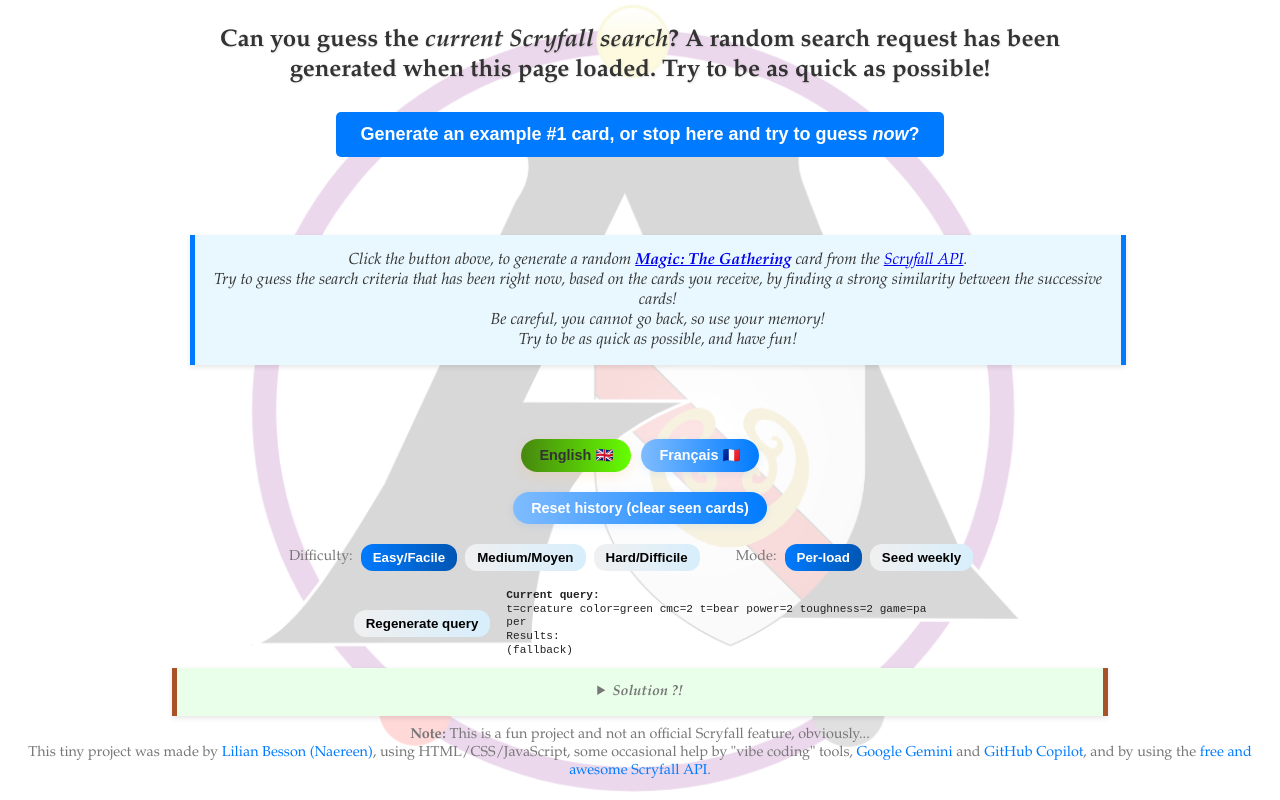
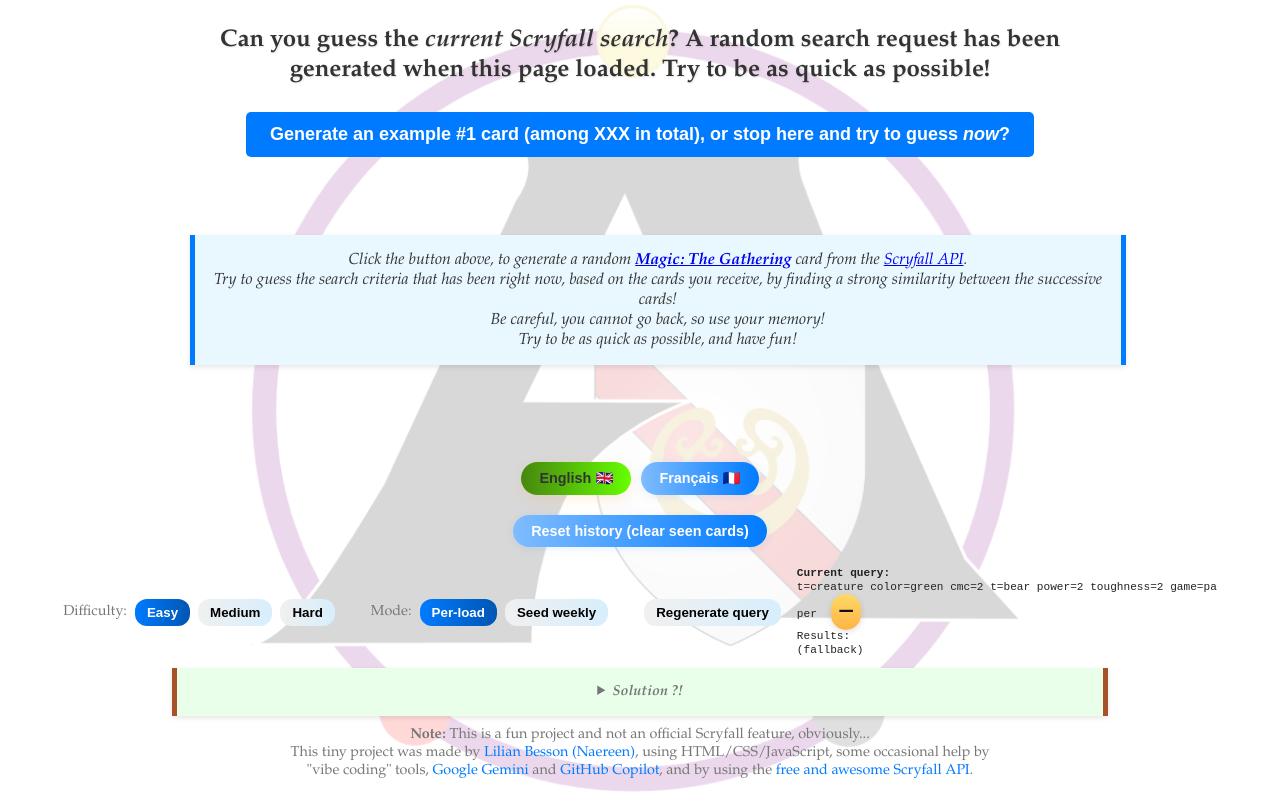
Before and after one commit to Naereen/Can-you-guess-my-Scryfall-search-of-the-week-MTG, a plain HTML site: page guess-a-random-query.html in a window 1280 px wide. Drawn offline with Linux system fonts and the light colour scheme; no server answers.

Commit message:
Added a badge in 'orange' color, to show how many different cards exist in the results of this (new, randomly generated) request.

```diff
--- a/guess-a-random-query.html
+++ b/guess-a-random-query.html
@@ -38,10 +38,10 @@
 
         <button id="generate-btn">
             <div class="english">
-                Generate an example #<span id="count">1</span> card, or stop here and try to guess <em>now</em>?
+                Generate an example #<span id="count">1</span> card (among XXX in total), or stop here and try to guess <em>now</em>?
             </div>
             <div class="french">
-                Génère une carte exemple #<span id="count-fr">1</span> aléatoire, ou arrête ici et essaie de deviner <em>maintenant</em> ?
+                Génère une carte exemple #<span id="count-fr">1</span> aléatoire (parmi XXX au total), ou arrête ici et essaie de deviner <em>maintenant</em> ?
             </div>
         </button>
 
@@ -84,18 +84,22 @@
             <div class="difficulty">
                 <span class="english">Difficulty:</span>
                 <span class="french">Difficulté :</span>
-                <button id="diff-easy" class="diff-btn active">Easy/Facile</button>
-                <button id="diff-medium" class="diff-btn">Medium/Moyen</button>
-                <button id="diff-hard" class="diff-btn">Hard/Difficile</button>
+                <button id="diff-easy" class="diff-btn active"><span class="english">Easy</span><span class="french">Facile</span></button>
+                <button id="diff-medium" class="diff-btn"><span class="english">Medium</span><span class="french">Moyen</span></button>
+                <button id="diff-hard" class="diff-btn"><span class="english">Hard</span><span class="french">Difficile</span></button>
             </div>
-            <br>
+
+            <br><br><br>
+
             <div class="mode-switch">
                 <span class="english">Mode:</span>
                 <span class="french">Mode :</span>
                 <button id="mode-perload" class="mode-btn active"><span class="english">Per-load</span><span class="french">À chaque chargement</span></button>
                 <button id="mode-weekly" class="mode-btn"><span class="english">Seed weekly</span><span class="french">Seed hebdo</span></button>
             </div>
-            <br>
+
+            <br><br><br>
+
             <div class="regenerate">
                 <button id="regenerate-query">
                     <span class="english">Regenerate query</span>
@@ -105,6 +109,7 @@
                     <strong class="english">Current query:</strong>
                     <strong class="french">Requête actuelle :</strong>
                     <span id="current-query-display">(generating...)</span>
+                    <span id="current-query-badge" class="result-badge" role="status" aria-live="polite" title="Results">—</span>
                     <div class="current-query-results">
                         <span class="english">Results:</span>
                         <span class="french">Résultats :</span>
@@ -194,10 +199,12 @@
         // We'll generate a random human-readable Scryfall query at each page load.
         // The generated value will be stored on `window.SCRYFALL_SEARCH_QUERY` so other parts
         // of the page can reference it (solution link, etc.). A small validation step
-        // calls the Scryfall search endpoint to ensure the query returns at least
-        // `MIN_RESULTS` cards and that at least one has an image.
+        // calls the Scryfall search endpoint to ensure the query returns
+        // at least `MIN_RESULTS` cards, at most `MAX_RESULTS` cards
+        // and that at least one has an image.
 
         const MIN_RESULTS = 10;
+        const MAX_RESULTS = 50;
         const MAX_GENERATION_ATTEMPTS = 30;
 
         // Placeholder while we generate/validate
@@ -333,6 +340,33 @@
                 .replace(/\{cmc_max\}/g, cmc_max)
                 .replace(/\{pow\}/g, pow)
                 .replace(/\{tou\}/g, tou);
+            // Choose a keyword pool depending on difficulty (support keys with hyphens)
+            const keywordPool = (function() {
+                if (!pools) return pools;
+                if (difficulty === 'hard') return pools['keywords-hard'] || pools['keywords'] || [];
+                if (difficulty === 'medium') return pools['keywords-medium'] || pools['keywords'] || [];
+                return pools['keywords'] || [];
+            })();
+
+            // Choose a flavor pool if present
+            const flavorPool = pools && (pools.flavors || pools['flavors']) ? (pools.flavors || pools['flavors']) : [];
+
+            // Replace {keyword} and {flavor} placeholders if present
+            if (/\{keyword\}/.test(tpl) || /o:\{keyword\}/.test(tpl)) {
+                const chosenKeyword = (keywordPool && keywordPool.length)
+                    ? (mode === 'weekly' ? pickRandomWithRNG(keywordPool, rng) : pickRandom(keywordPool))
+                    : '';
+                q = q.replace(/\{keyword\}/g, chosenKeyword);
+                // Also replace o:{keyword} occurrences if template uses that form
+                q = q.replace(/o:\s*\{keyword\}/g, () => 'o:' + encodeURIComponent(chosenKeyword));
+            }
+
+            if (/\{flavor\}/.test(tpl)) {
+                const chosenFlavor = (flavorPool && flavorPool.length)
+                    ? (mode === 'weekly' ? pickRandomWithRNG(flavorPool, rng) : pickRandom(flavorPool))
+                    : '';
+                q = q.replace(/\{flavor\}/g, chosenFlavor);
+            }
 
             q = q.replace(/\s+/g, ' ').trim();
             return q;
@@ -356,7 +390,9 @@
                 // If the API returns no results, consider it invalid
                 const total = Number(json.total_cards || 0);
                 const effectiveMin = (CONFIG && typeof CONFIG.min_results === 'number') ? CONFIG.min_results : MIN_RESULTS;
+                const effectiveMax = (CONFIG && typeof CONFIG.max_results === 'number') ? CONFIG.max_results : MAX_RESULTS;
                 if (total < effectiveMin) return {ok: false, reason: 'too_few_results', total};
+                if (total > effectiveMax) return {ok: false, reason: 'too_many_results', total};
 
                 // Ensure at least one result has an image
                 const data = Array.isArray(json.data) ? json.data : [];
@@ -374,8 +410,10 @@
             if (currentQueryDisplay) currentQueryDisplay.textContent = '(generating...)';
             const resEn = document.getElementById('current-query-results-en');
             const resFr = document.getElementById('current-query-results-fr');
-            if (resEn) resEn.textContent = '(… )';
-            if (resFr) resFr.textContent = '(… )';
+            const badge = document.getElementById('current-query-badge');
+            if (resEn) resEn.textContent = '(…)';
+            if (resFr) resFr.textContent = '(…)';
+            if (badge) { badge.textContent = '…'; badge.title = 'Generating… / Génération…'; }
             let attempt = 0;
             while (attempt < MAX_GENERATION_ATTEMPTS) {
                 attempt++;
@@ -390,6 +428,7 @@
                     // Update bilingual result display (use elements fetched at start of function)
                         if (resEn) resEn.textContent = `${res.total} cards`;
                         if (resFr) resFr.textContent = `${res.total} cartes`;
+                        if (badge) { badge.textContent = res.total; badge.title = `${res.total} cards — ${res.total} cartes`; }
                     // Update the solution code element (if present)
                     const codeEl = document.querySelector('.solution details code');
                     if (codeEl) {
@@ -414,6 +453,7 @@
             if (currentQueryDisplay) currentQueryDisplay.textContent = fallback;
             if (resEn) resEn.textContent = '(fallback)';
             if (resFr) resFr.textContent = '(repli)';
+            if (badge) { badge.textContent = '—'; badge.title = 'Fallback query / Requête de repli'; }
             const codeEl = document.querySelector('.solution details code');
             if (codeEl) codeEl.textContent = ' ' + fallback;
             const link = document.querySelector('.solution details a[href*="scryfall.com/search?q="]');
--- a/styles.css
+++ b/styles.css
@@ -159,6 +159,13 @@ footer p {
     margin: 0;
 }
 
+/* Make the paragraphs in the footer less wide (65% of viewport width) */
+footer p {
+    max-width: 55vw !important;
+    margin-left: auto;
+    margin-right: auto;
+}
+
 footer details {
     text-align: center;
 }
@@ -289,6 +296,20 @@ footer summary {
     color: #222;
 }
 
+.result-badge {
+    display: inline-block;
+    margin-left: 8px;
+    background: linear-gradient(180deg, #ffd966 0%, #ffb347 100%);
+    color: #111;
+    padding: 4px 8px;
+    border-radius: 999px;
+    font-weight: 700;
+    font-size: 2em;
+    box-shadow: 0 2px 6px rgba(0,0,0,0.12);
+}
+
+.result-badge[title] { cursor: help; }
+
 @media (max-width: 700px) {
     .generator-controls { flex-direction: column; gap: 10px; }
 }
```
Also changed, not shown: 1 other file.
